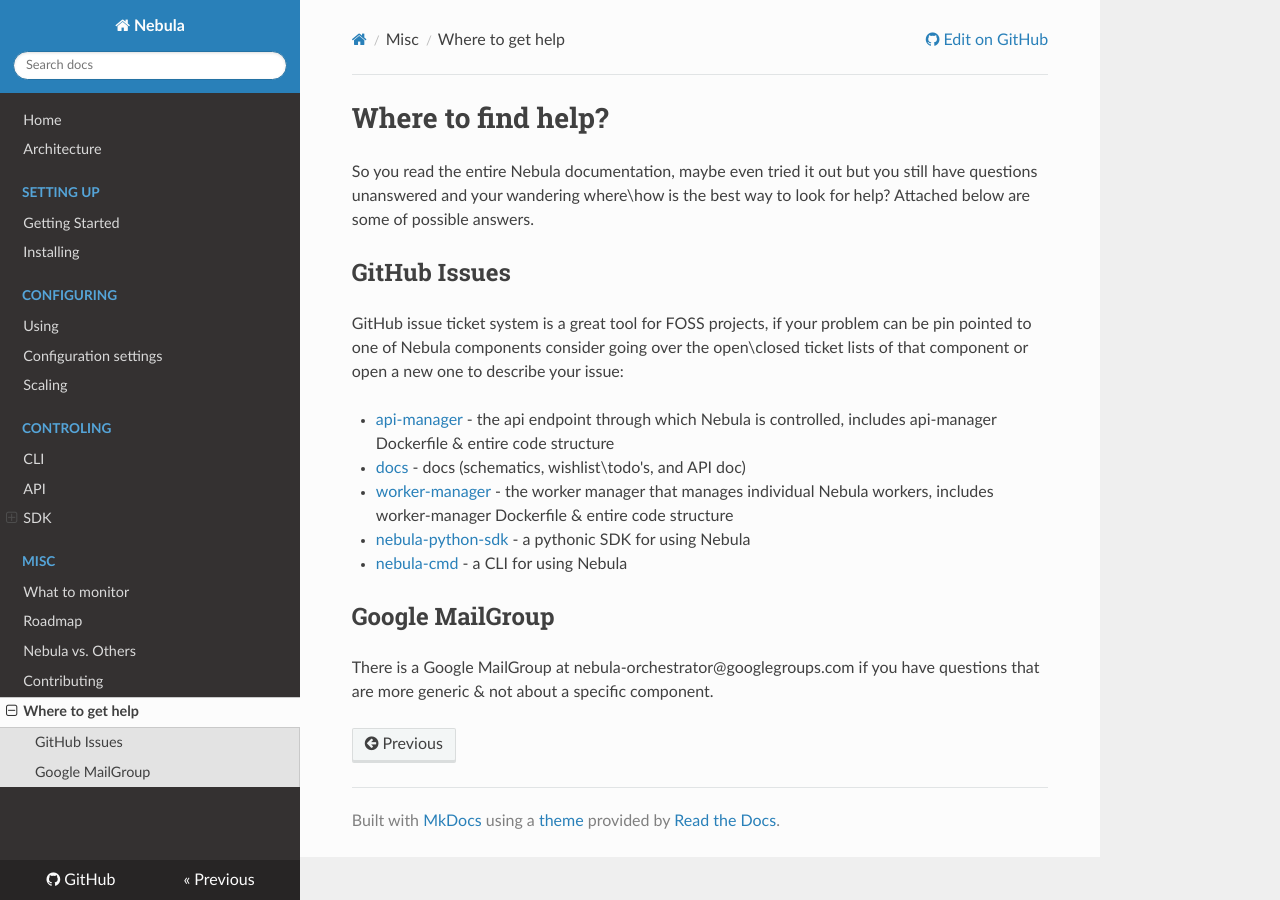
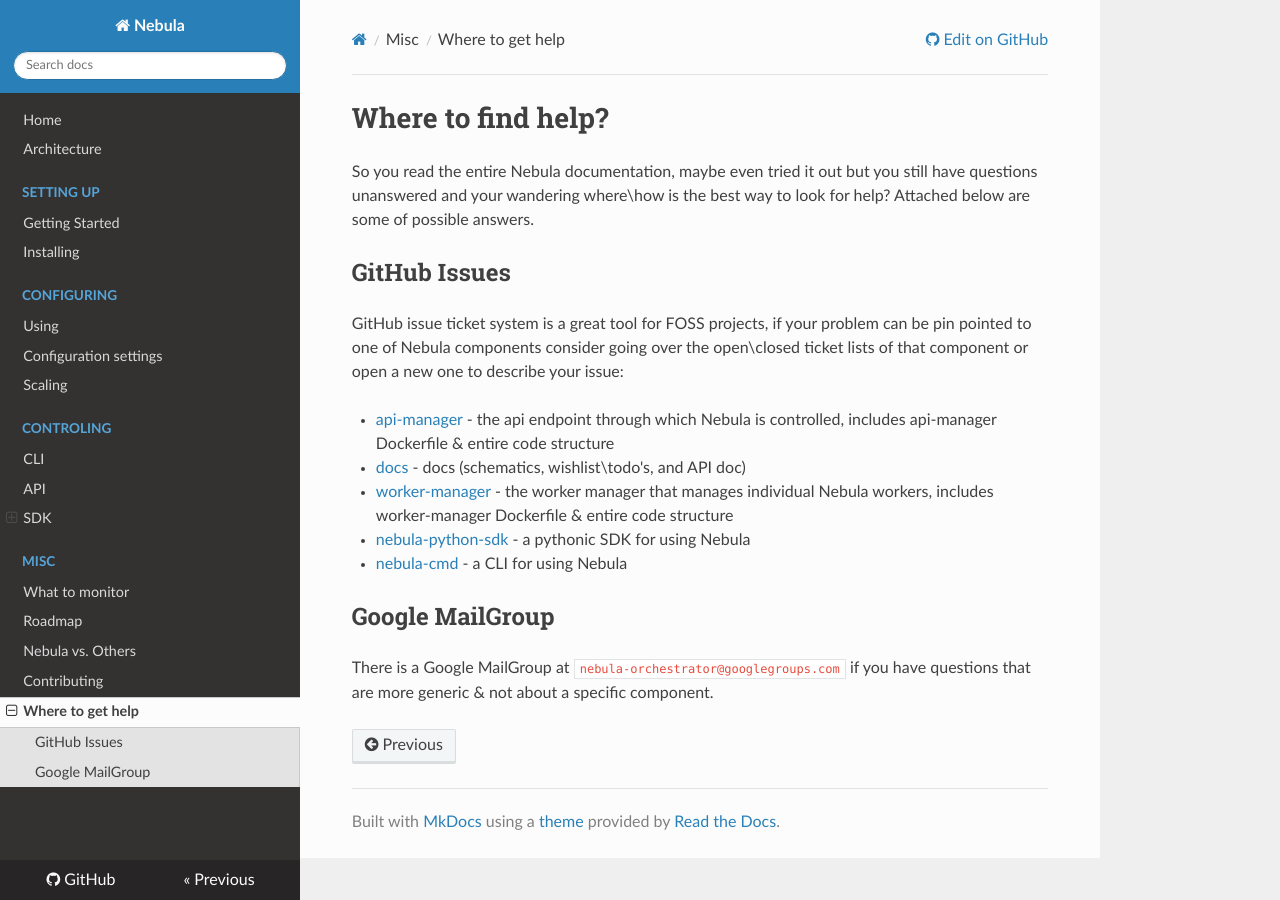
Before and after one commit to nebula-orchestrator/docs, an MkDocs documentation site: the page built from docs/help.md, in a window 1280 px wide. Built offline with MkDocs 1.6.1, drawn with Linux system fonts in a browser that asks for light colours; nearby versions of some CDN libraries; old or Windows-style settings are respelled for this version of MkDocs.

```diff
--- a/docs/help.md
+++ b/docs/help.md
@@ -16,4 +16,4 @@ GitHub issue ticket system is a great tool for FOSS projects, if your problem ca
 
 ## Google MailGroup
 
-There is a Google MailGroup at nebula-orchestrator@googlegroups.com if you have questions that are more generic & not about a specific component.
+There is a Google MailGroup at `nebula-orchestrator@googlegroups.com` if you have questions that are more generic & not about a specific component.
```
